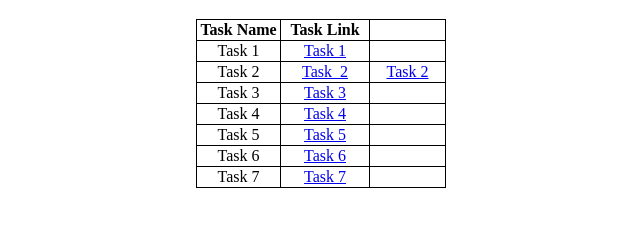
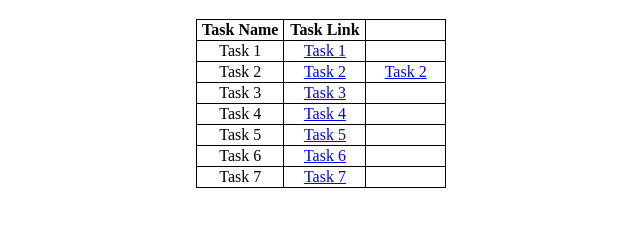
Before and after one commit to srija25basak/Ethnus-MERN-Stack-course---Task-1, a plain HTML site: page index.html in a window 1280 px wide. Shown: the part 268-494 px from the top of the page, 319-959 px from the left. Drawn offline with Linux system fonts and the light colour scheme.

Commit message:
Update index.html

```diff
--- a/index.html
+++ b/index.html
@@ -63,7 +63,7 @@
       </tr>
       <tr>
         <td>Task 2</td>
-        <td><a href="CSSTask2_vertical.html">Task_2</a><br></td>
+        <td><a href="CSSTask2_vertical.html">Task 2</a><br></td>
         <td><a href="CSSTask2_horizontal.html">Task 2</a><br></td>
       </tr>
       <tr>
```
